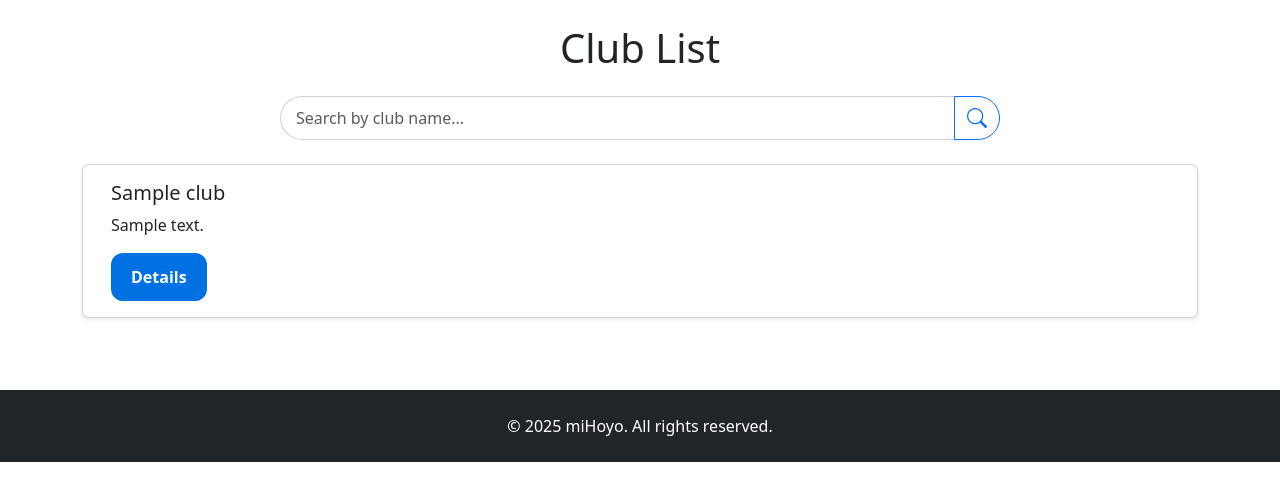
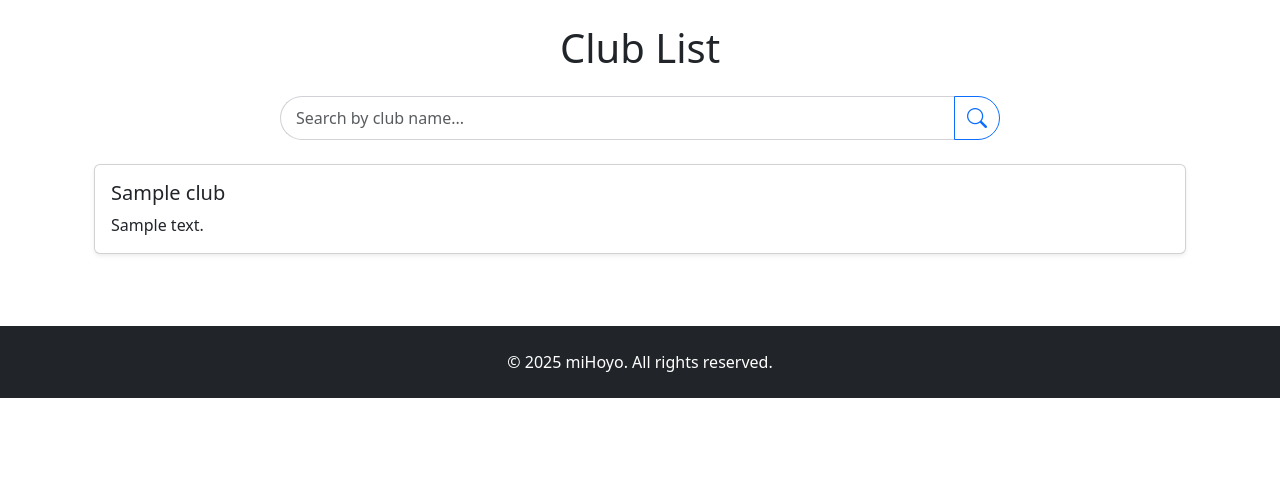
Before and after one commit to MingzeLi-qwq/Clubland, a Django app: page /clubs/ in a window 1280 px wide. Shown: the part 59-560 px from the top of the page. Run offline with Django 5.2, Linux system fonts and the light colour scheme; tables that the repository leaves empty hold one stand-in row (values such as "Sample post"); data that the repository does not hold is empty; some libraries are stand-ins or nearby versions.

Commit message:
把点击Detail按钮进入社团详情页面换成点击整个社团卡片的任意位置都能够进入社团详情页面

```diff
--- a/club_system/templates/clubs.html
+++ b/club_system/templates/clubs.html
@@ -9,6 +9,15 @@
     -webkit-box-orient: vertical;
     overflow: hidden;
     text-overflow: ellipsis;
+  }
+
+  .club-card {
+    transition: transform 0.3s ease, box-shadow 0.3s ease;
+  }
+
+  .club-card:hover {
+    transform: translateY(-5px);
+    box-shadow: 0 0.5rem 1rem rgba(0, 0, 0, 0.15) !important;
   }
 </style>
 
@@ -40,13 +49,14 @@
     <!-- This section is responsible for traversing the data in the Club database and displaying the / 这一部分负责将Club数据库中的数据遍历出来并展示 -->
     <div class="row">
       {% for club in clubs %}
-      <div class="card shadow-sm mb-4">
-          <div class="card-body">
-              <h5 class="card-title">{{ club.name }}</h5>
-              <p class="card-text description-truncate">{{ club.description }}</p>
-              <a href="{% url 'club_detail' club_id=club.club_id %}" class="btn btn-primary">Details</a>
-          </div>
-      </div>
+      <a href="{% url 'club_detail' club_id=club.club_id %}" class="text-decoration-none">
+        <div class="card shadow-sm mb-4 club-card" style="cursor: pointer;">
+            <div class="card-body">
+                <h5 class="card-title">{{ club.name }}</h5>
+                <p class="card-text description-truncate">{{ club.description }}</p>
+            </div>
+        </div>
+      </a>
       {% endfor %}
   </div>
 
```
